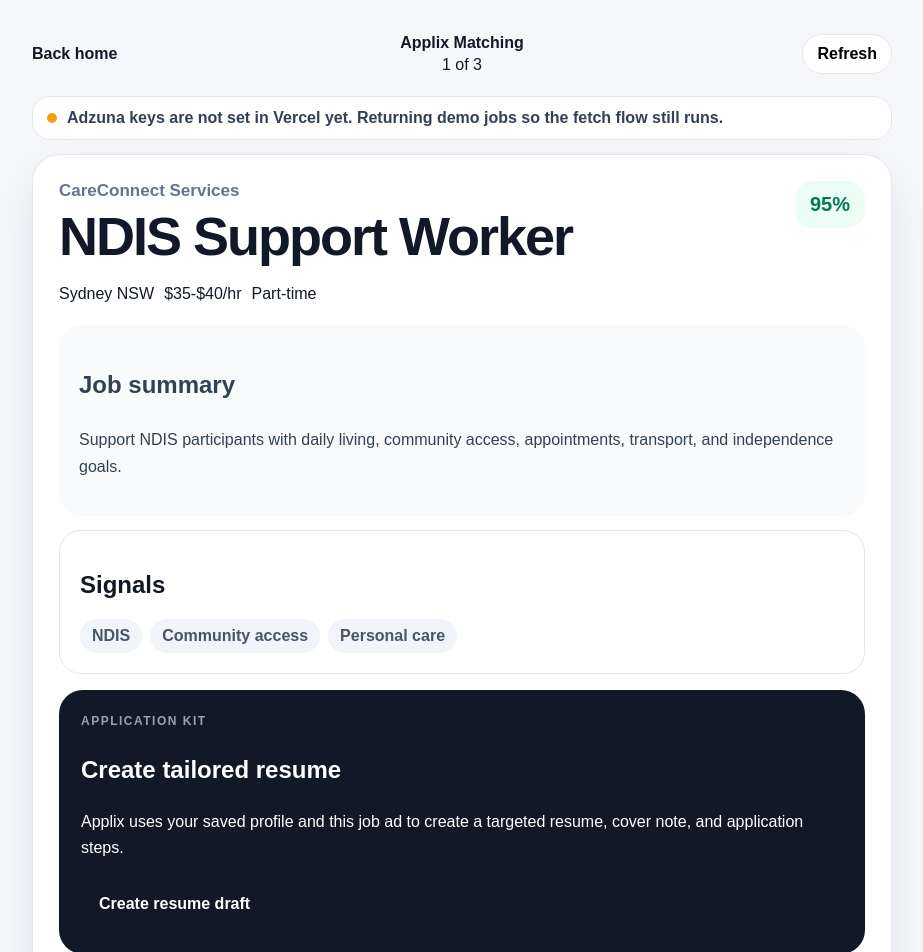
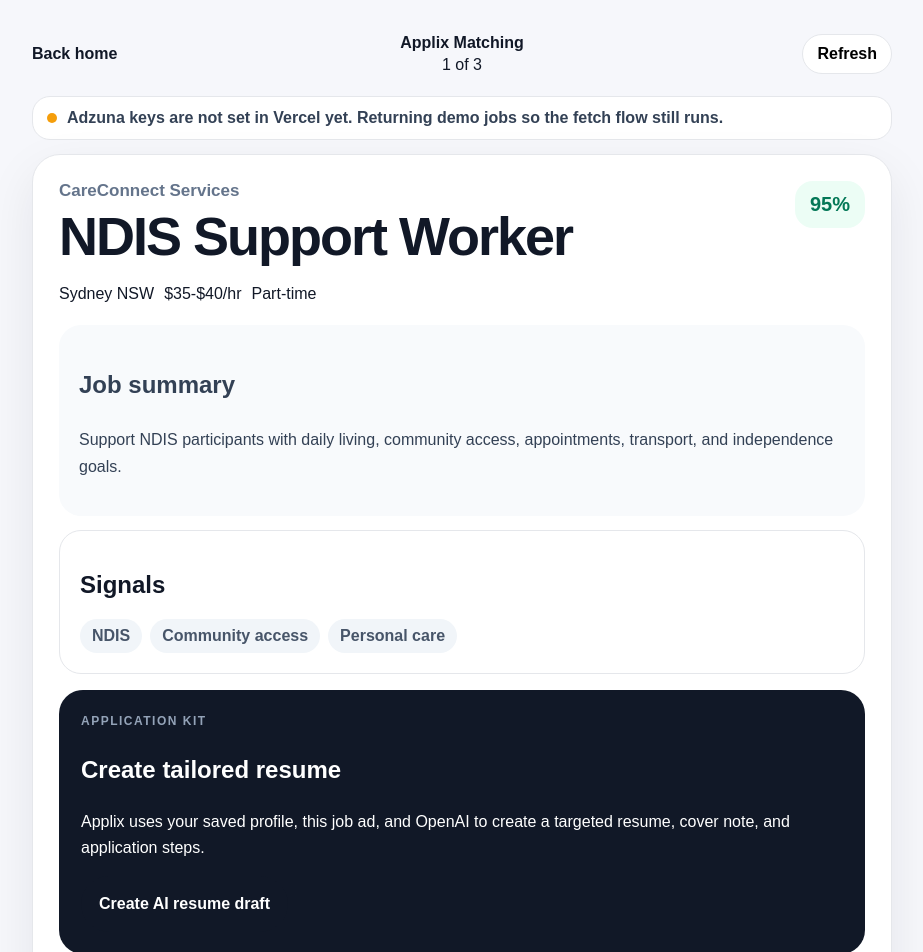
Before and after one commit to Calsie-ai/Calsie, a Next.js app in the folder frontend/: page /matching in a window 1280 px wide. Shown: the top 952 px of the page, without its empty margins (178-1101 px from the left). Built offline with nearby package versions, Linux system fonts and the light colour scheme.

Commit message:
Wire resume creation to OpenAI API

```diff
--- a/frontend/app/matching/page.tsx
+++ b/frontend/app/matching/page.tsx
@@ -38,7 +38,7 @@
   coverNote: string;
 };
 
-type FlowState = "idle" | "draft" | "approved" | "email" | "sent";
+type FlowState = "idle" | "generating" | "draft" | "approved" | "email" | "sent";
 
 const fallbackProfile: ResumeProfile = {
   full_name: "Your Name",
@@ -62,6 +62,7 @@
   const [profile, setProfile] = useState<ResumeProfile>(fallbackProfile);
   const [resumeDraft, setResumeDraft] = useState<ResumeDraft | null>(null);
   const [flowState, setFlowState] = useState<FlowState>("idle");
+  const [aiMessage, setAiMessage] = useState("");
 
   useEffect(() => {
     loadEverything();
@@ -124,6 +125,7 @@
   async function loadJobs() {
     setResumeDraft(null);
     setFlowState("idle");
+    setAiMessage("");
     try {
       const response = await fetch("/api/jobs?role=support%20worker&location=Sydney&country=au", { cache: "no-store" });
       const data = await response.json();
@@ -142,6 +144,7 @@
   function resetForNext(newIndex: number) {
     setResumeDraft(null);
     setFlowState("idle");
+    setAiMessage("");
     setIndex(newIndex);
   }
 
@@ -153,21 +156,33 @@
     if (jobs.length) resetForNext(index === 0 ? jobs.length - 1 : index - 1);
   }
 
-  function createResumeDraft() {
+  async function createResumeDraft() {
     if (!job) return;
 
-    const cleanTags = (job.tags || []).filter((tag) => tag !== "Adzuna" && tag !== "Live job");
-    const baseSkills = profile.skills.length ? profile.skills : ["Client communication", "Documentation", "Safe work practices"];
+    setFlowState("generating");
+    setAiMessage("Generating tailored resume with OpenAI...");
 
-    setResumeDraft({
-      summary:
-        profile.profile_summary ||
-        `Reliable ${job.title} candidate with practical experience, strong communication, and a client-focused approach. Interested in ${job.company} and ready to support the requirements of this role.`,
-      skills: Array.from(new Set([...cleanTags, ...baseSkills, "Reliable shift attendance"])).slice(0, 8),
-      bullets: buildExperienceBullets(job, profile),
-      coverNote: `Dear Hiring Manager,\n\nI am interested in the ${job.title} position at ${job.company}. My experience, skills, and reliability align with this opportunity.\n\nKind regards,\n${profile.full_name}`,
-    });
-    setFlowState("draft");
+    try {
+      const response = await fetch("/api/resume", {
+        method: "POST",
+        headers: { "Content-Type": "application/json" },
+        body: JSON.stringify({ job, profile }),
+      });
+
+      const data = await response.json();
+
+      if (!response.ok || !data.ok) {
+        throw new Error(data.error || "OpenAI resume generation failed.");
+      }
+
+      setResumeDraft(data.draft);
+      setAiMessage(`Generated with ${data.model || "OpenAI"}.`);
+      setFlowState("draft");
+    } catch (error: any) {
+      setAiMessage(error?.message || "Could not generate with OpenAI. Using basic draft instead.");
+      setResumeDraft(createFallbackDraft(job, profile));
+      setFlowState("draft");
+    }
   }
 
   if (loading) return <main style={styles.loading}>Loading job matches...</main>;
@@ -234,9 +249,13 @@
           <section style={styles.kitBox}>
             <p style={styles.kitLabel}>Application kit</p>
             <h2>Create tailored resume</h2>
-            <p>Applix uses your saved profile and this job ad to create a targeted resume, cover note, and application steps.</p>
-            <button onClick={createResumeDraft} style={styles.primaryButton}>Create resume draft</button>
+            <p>Applix uses your saved profile, this job ad, and OpenAI to create a targeted resume, cover note, and application steps.</p>
+            <button onClick={createResumeDraft} disabled={flowState === "generating"} style={styles.primaryButton}>
+              {flowState === "generating" ? "Generating..." : "Create AI resume draft"}
+            </button>
           </section>
+
+          {aiMessage && <div style={styles.aiMessage}>{aiMessage}</div>}
 
           {resumeDraft && (
             <section style={styles.resumePanel}>
@@ -324,6 +343,20 @@
   return <section style={styles.paperSection}><h2>{title}</h2>{children}</section>;
 }
 
+function createFallbackDraft(job: MatchJob, profile: ResumeProfile): ResumeDraft {
+  const cleanTags = (job.tags || []).filter((tag) => tag !== "Adzuna" && tag !== "Live job");
+  const baseSkills = profile.skills.length ? profile.skills : ["Client communication", "Documentation", "Safe work practices"];
+
+  return {
+    summary:
+      profile.profile_summary ||
+      `Reliable ${job.title} candidate with practical experience, strong communication, and a client-focused approach. Interested in ${job.company} and ready to support the requirements of this role.`,
+    skills: Array.from(new Set([...cleanTags, ...baseSkills, "Reliable shift attendance"])).slice(0, 8),
+    bullets: buildExperienceBullets(job, profile),
+    coverNote: `Dear Hiring Manager,\n\nI am interested in the ${job.title} position at ${job.company}. My experience, skills, and reliability align with this opportunity.\n\nKind regards,\n${profile.full_name}`,
+  };
+}
+
 function buildExperienceBullets(job: MatchJob, profile: ResumeProfile) {
   const firstExperience = profile.work_experience[0];
   if (firstExperience?.description) {
@@ -365,6 +398,7 @@
   tag: { borderRadius: 999, background: "#f1f5f9", padding: "8px 12px", fontWeight: 800, color: "#475569" },
   kitBox: { marginTop: 16, padding: 22, borderRadius: 24, background: "#111827", color: "white", lineHeight: 1.6 },
   kitLabel: { margin: 0, textTransform: "uppercase" as const, letterSpacing: 1.5, fontSize: 12, fontWeight: 900, color: "#94a3b8" },
+  aiMessage: { marginTop: 14, padding: 14, borderRadius: 18, background: "#eef2ff", color: "#3730a3", fontWeight: 900 },
   resumePanel: { marginTop: 16, padding: 22, borderRadius: 24, border: "1px solid #d1fae5", background: "#f0fdf4" },
   greenTitle: { margin: "0 0 14px", color: "#047857" },
   resumePaper: { background: "white", border: "1px solid #e5e7eb", borderRadius: 14, padding: 22, color: "#111827" },
```
